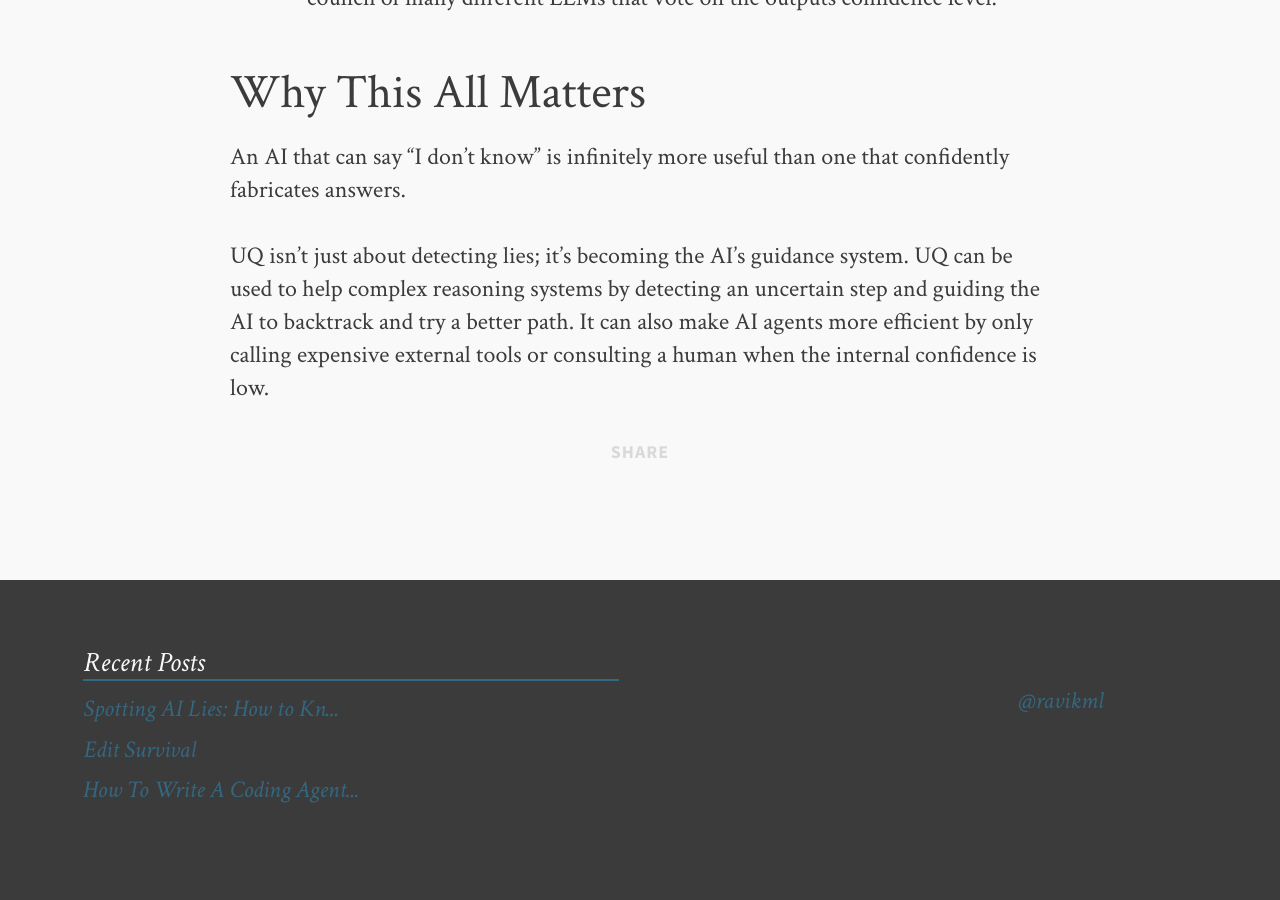
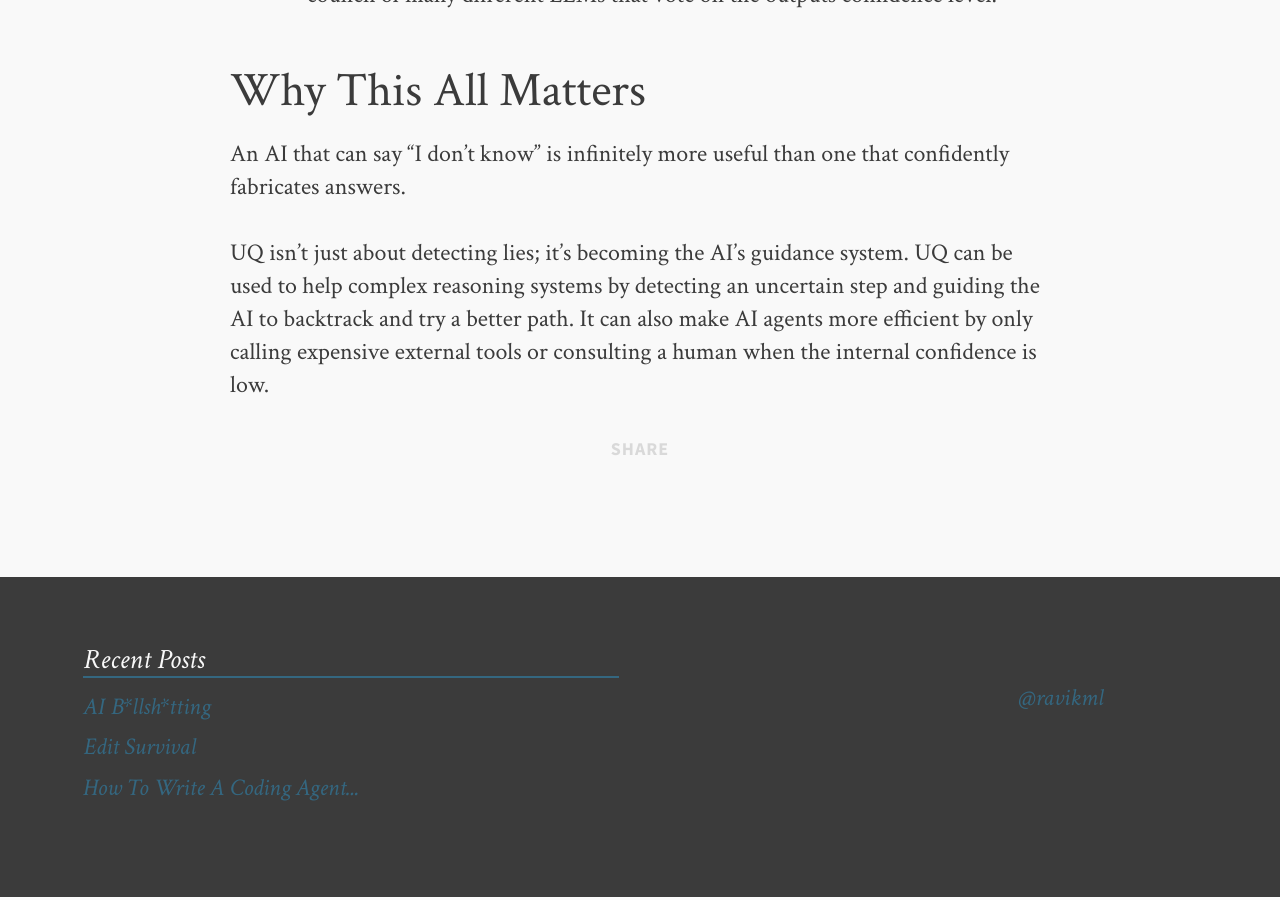
Before and after one commit to upman/upman.github.com, a Jekyll site: the page built from _posts/2025-11-04-How-to-know-when-your-llm-is-bs-ing.md, in a window 1280 px wide and 900 px high, scrolled down 5064 px. Built offline with Jekyll 4.4.1, drawn with Linux system fonts in a browser that asks for light colours; comment, search, counter and statistics services are not loaded; some of the changed text lies outside the part shown.

Commit message:
Adjust title and description

```diff
--- a/_posts/2025-11-04-How-to-know-when-your-llm-is-bs-ing.md
+++ b/_posts/2025-11-04-How-to-know-when-your-llm-is-bs-ing.md
@@ -1,8 +1,8 @@
 ---
 layout: post
-title: "Spotting AI Lies: How to Know When Your LLM is BS-ing"
+title: "AI B*llsh*tting"
+description: "Spotting AI Lies: How to Know When Your LLM is BS-ing"
 date: 2025-11-04
-categories: ai machine-learning uncertainty quantification
 image:
     feature: llm-polygraph.jpg
 ---
```
Also changed, not shown: 4 other files.
